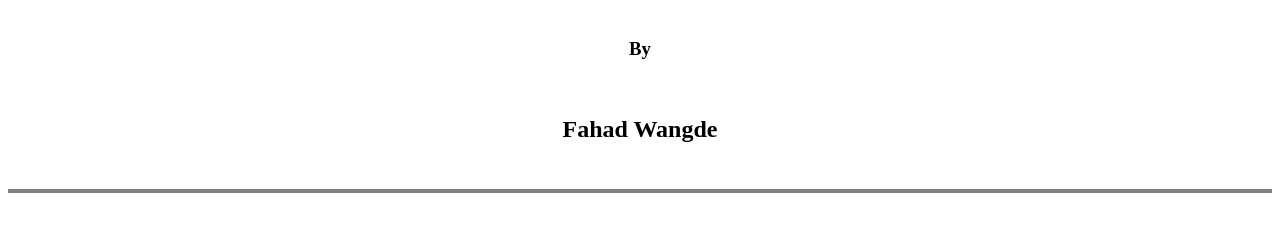
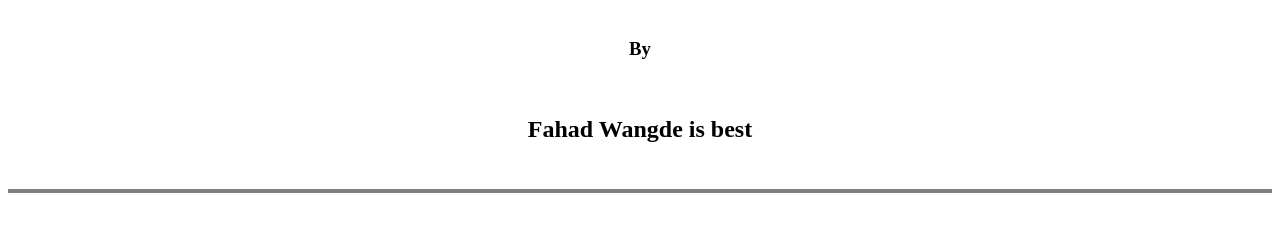
Before and after one commit to fahad56/Web-Development, a website: page Web Development 2/HTML - Personal Site/index.html in a window 1280 px wide. Shown: the part 91-322 px from the top of the page. Drawn offline with Linux system fonts and the light colour scheme.

Commit message:
changed the h2 line in the html

```diff
--- a/Web Development 2/HTML - Personal Site/index.html
+++ b/Web Development 2/HTML - Personal Site/index.html
@@ -12,7 +12,7 @@
             <br>
             <h3>By</h3>
             <br>
-            <h2>Fahad Wangde</h2>
+            <h2>Fahad Wangde is best</h2>
             <br>
             <hr size="4" noshade>
 
```
